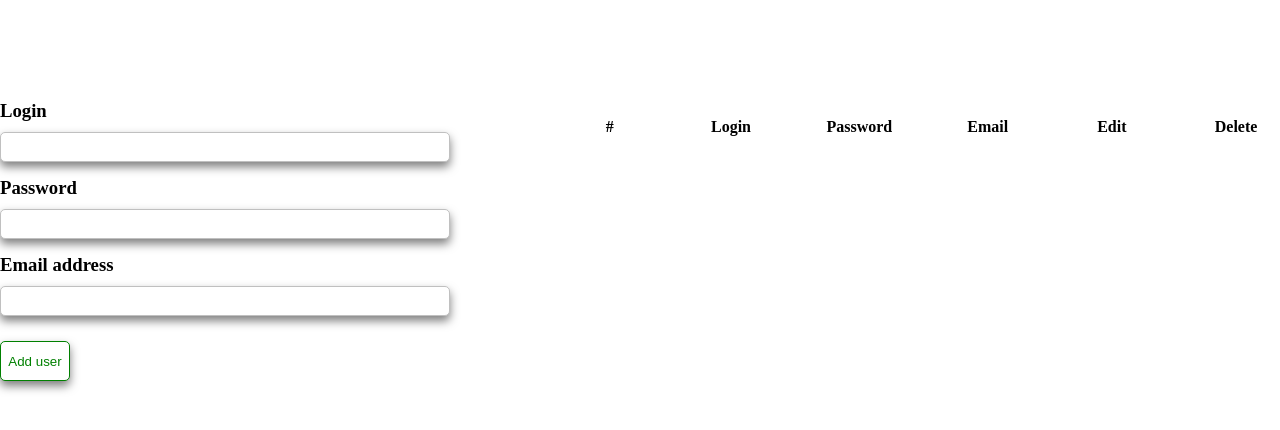
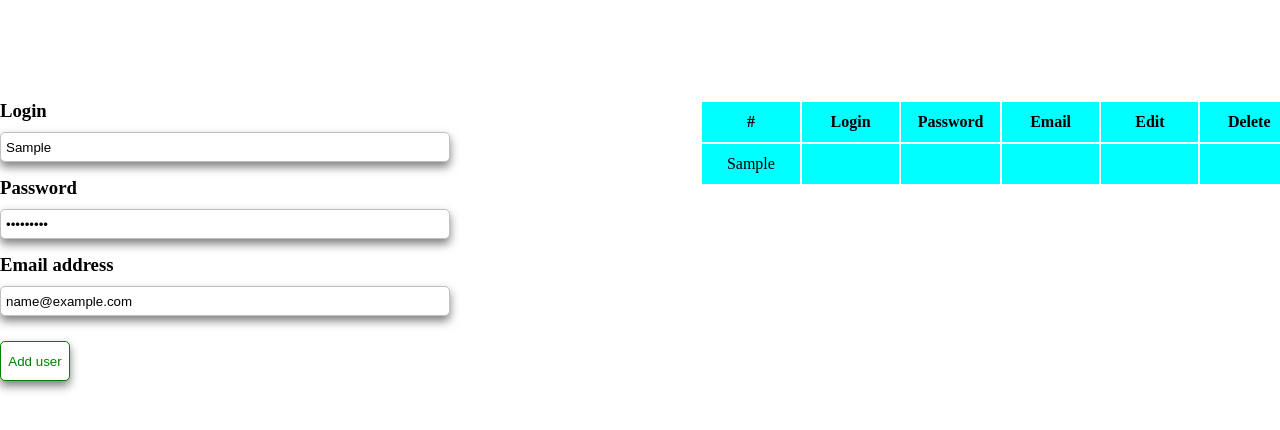
Before and after one commit to AVKydin/Lesson14, a plain HTML site: page index.html in a window 1280 px wide. Both pictures are taken after typing "Sample", "Sample123", "name@example.com" into the empty fields and a click on the button "Add user". Drawn offline with Linux system fonts and the light colour scheme.

Commit message:
end day2

```diff
--- a/index.html
+++ b/index.html
@@ -34,14 +34,7 @@
                     </tr>
                 </thead>
                 <tbody id="tableBody">
-                    <tr>
-                        <td></td>
-                        <td></td>
-                        <td></td>
-                        <td></td>
-                        <td></td>
-                        <td></td>
-                    </tr>
+
                 </tbody>
             </table>
         </div>
--- a/main.css
+++ b/main.css
@@ -47,8 +47,26 @@ input[type=button]:hover{
     margin-left: 100px;
 }
 
+#table,
+#right{
+    width: 600px;
+}
+
 th,
 td{
-    width: 150px;
-    height: 50px;
+    width: 100px;
+    height: 40px;
+    text-align: center;
+    background-color: aqua;
 }
+
+#tableBody{
+    margin-left: 50px;
+    width: 50px;
+    border: 1px solid black;
+}
+
+.tr{
+    width: 600px;
+    margin-left: 50px;
+}
--- a/main.js
+++ b/main.js
@@ -122,40 +122,88 @@
 // let passwordRegExp = /^(?<password>[a-zA-Z0-9]{8,15})$/;
 // let emailRegExp = /(?<email>\w*\d*\.*@\w*.\w*)/;
 
+
 let getId = (id) => document.getElementById(id);
+let arr = [];
 
-const arr = [];
+
+let addTr = function () {
+        let tr = document.createElement("tr");
+        getId("tableBody").appendChild(tr);
+
+        for (let j = 0; j < 6; j++) {
+                let td = document.createElement("td");
+                tr.appendChild(td);
+        }
+}
+
+
+//     render()
+let render = function () {
+        // addTr();
+
+        let tr = document.createElement("tr");
+        getId("tableBody").appendChild(tr);
+
+let i = arr.length - 1;
+
+        for (let j = 0; j < 6; j++) {
+          let td = document.createElement("td");
+                tr.appendChild(td);
+        }
+
+        let row = tr.childNodes;
+
+        for (let k = 1; k < row.length+1; k++){
+               row[k - 1].innerHTML = arr[k - 1].userLogin;
+        }
+
+
+
+        // let td1 = document.createElement('td');
+        // document.querySelector('.tr').appendChild(td1);
+        // td1.innerHTML = i+1;
+
+        // let tdLogin = document.createElement("td");
+        // document.querySelector(".tr").appendChild(tdLogin);
+        // tdLogin.innerHTML = arr[i].userLogin;
+
+        // let tdPassword = document.createElement("td");
+        // document.querySelector(".tr").appendChild(tdPassword);
+        // tdPassword.innerHTML = arr[i].userPassword;
+
+        // let tdEmail = document.createElement("td");
+        // document.querySelector(".tr").appendChild(tdEmail);
+        // tdEmail.innerHTML = arr[i].userEmail;
+
+        // let tdrEmai = document.createElement("td");
+        // document.querySelector(".tr").appendChild(tdrEmai);
+        // tdrEmai.innerHTML = arr[i].userEmail;
+
+        // let tdrEma = document.createElement("td");
+        // document.querySelector(".tr").appendChild(tdrEma);
+        // tdrEma.innerHTML = arr[i].userEmail;
+
+        // let br = document.createElement("br");
+        // getId("tableBody").appendChild(br);
+
+}
+
 
 // btn Add user
-        let render = function () {
-                        let td1 = document.createElement('td');
-                td1.innerHTML = arr.length;
-                let tdLogin = document.createElement("td");
-                tdLogin.innerHTML = arr[0].userLogin;
-                let td3 = document.createElement("td");
-                td3.innerHTML = arr[0].userPassword;
-                let td4 = document.createElement("td");
-                td4.innerHTML = arr[0].userEmail;
-                let td5 = document.createElement("td");
-                td5.innerHTML = arr.length;
-                let td6 = document.createElement("td");
-                td6.innerHTML = arr.length;
-                        console.log(tdLogin);
-                        console.log(td3);
-                        console.log(td4);
-        }
-
 getId("button").onclick = function () {
         let login = getId("login").value;
         let password = getId("password").value;
         let email = getId("email").value;
+
         let obj = {
-                userLogin: login,
-                userPassword: password,
-                userEmail: email,
+                userLogin: `${login}`,
+                userPassword: `${password}`,
+                userEmail: `${email}`,
         };
+        arr.push(obj);
+        console.log(arr);
 
-        arr.push(obj);
         render();
         getId("login").value = '';
         getId("password").value = '';
```
